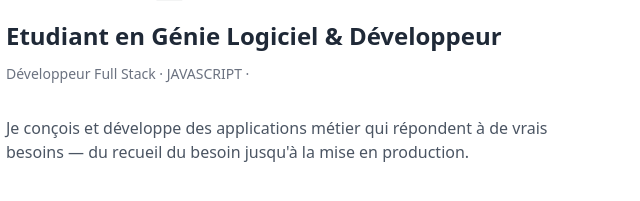
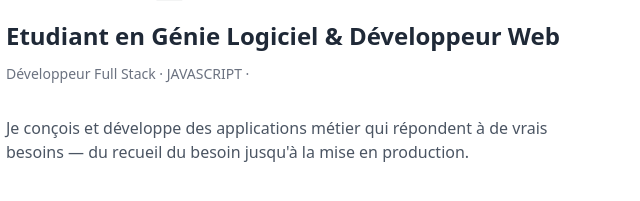
Before and after one commit to muhammad18-diop/profolio2, a plain HTML site: page index.html in a window 1280 px wide. Shown: the part 380-581 px from the top of the page, 18-658 px from the left. Drawn offline with nearby package versions, Linux system fonts and the light colour scheme.

Commit message:
ajout du developpeur web

```diff
--- a/index.html
+++ b/index.html
@@ -124,7 +124,7 @@ href="https://cdnjs.cloudflare.com/ajax/libs/font-awesome/6.7.2/css/all.min.css"
         <h2
           class="text-xl sm:text-2xl font-semibold text-gray-800 mb-3"
         >
-          Etudiant en Génie Logiciel &amp; Développeur
+          Etudiant en Génie Logiciel &amp; Développeur Web
         </h2>
 
         <!-- Technologies -->
```
